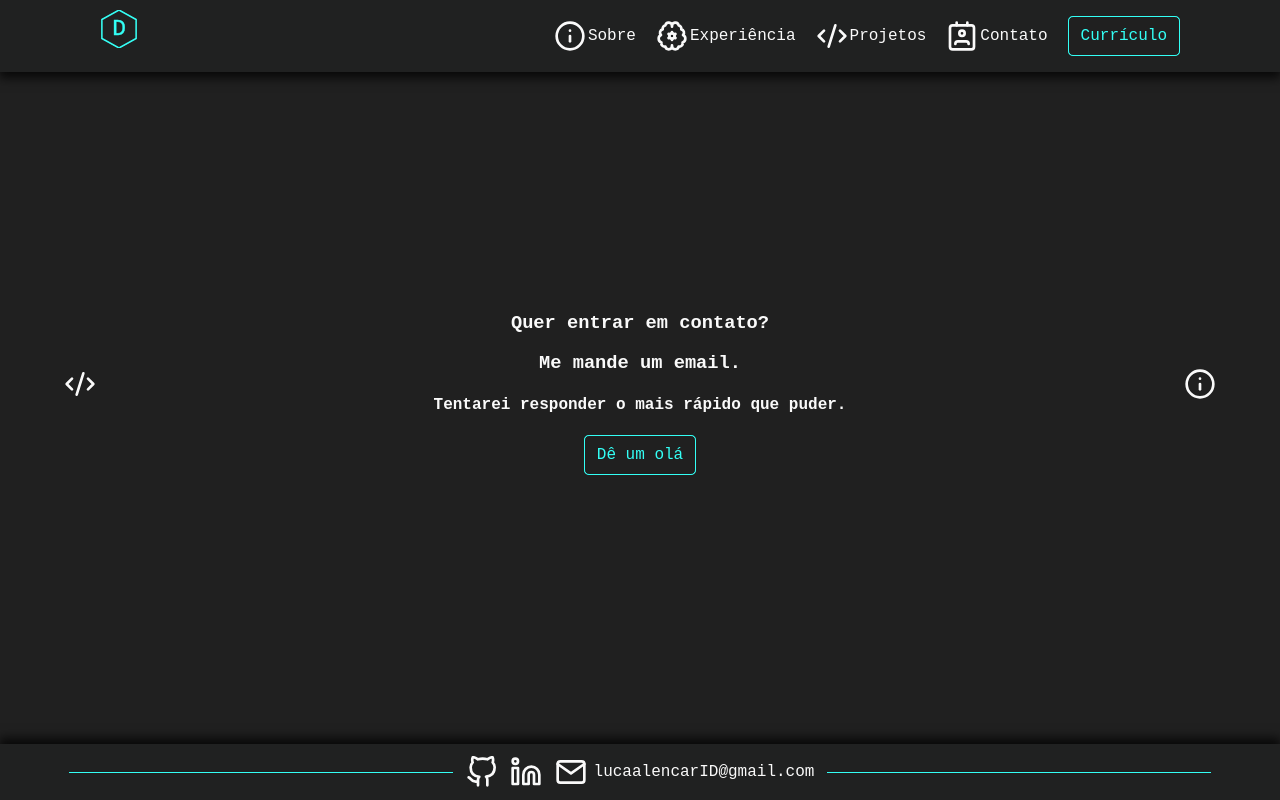
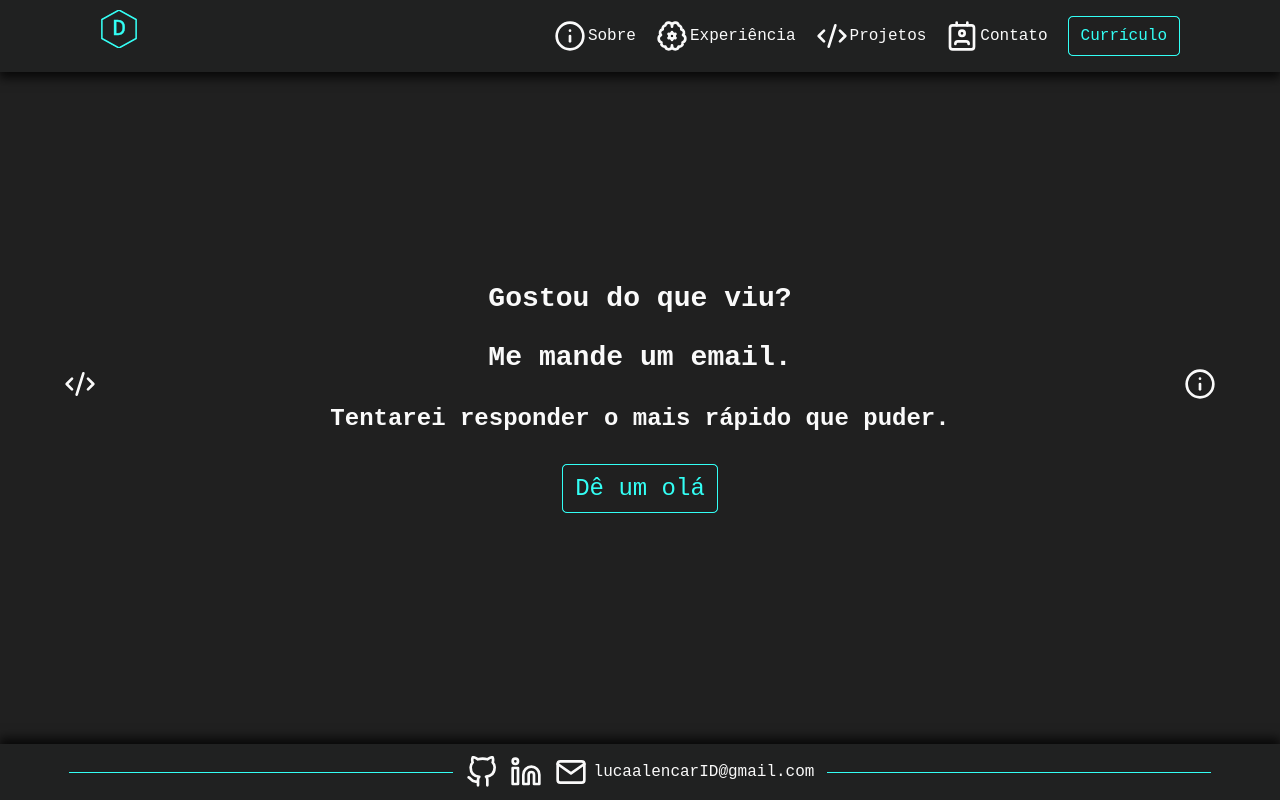
Before and after one commit to LucasDiasAl/Portfolio, a React (Create React App) app: page / in a window 1280 px wide. Both pictures are taken after a click on the item "Contato". Built offline with nearby package versions, Linux system fonts and the light colour scheme.

Commit message:
portifolio concluido

```diff
--- a/src/Components/Contact/Contact.css
+++ b/src/Components/Contact/Contact.css
@@ -1,3 +1,7 @@
+.contact-div {
+  font-size: 1.5rem;
+}
+
 .contact div{
   margin:0px;
   padding: 10px 12px;
--- a/src/Components/Contact/Contact.jsx
+++ b/src/Components/Contact/Contact.jsx
@@ -6,8 +6,8 @@ function Contact () {
     navigator.clipboard.writeText('lucaalencarID@gmail.com');
   };
   return (
-    <section>
-      <h1> Quer entrar em contato?</h1>
+    <section className='contact-div'>
+      <h1> Gostou do que viu?</h1>
       <h3>Me mande um email.</h3>
       <h4>Tentarei responder o mais rápido que puder.</h4>
       <section className="contact"><div onClick={() => window.location.href='mailto:lucaalencarID@gmail.com'}>Dê um olá</div></section>
--- a/src/Components/NavBar/NavBar.jsx
+++ b/src/Components/NavBar/NavBar.jsx
@@ -11,7 +11,7 @@ function NavBar ({setCarouselIndex}) {
     setCarouselIndex(actualIndex);
   };
   const handleOnClickOpenResume = () => {
-    const pdfFile = process.env.PUBLIC_URL + '/LUCAS_DIAS DE ALENCAR_CURRICULO.pdf';
+    const pdfFile = process.env.PUBLIC_URL + '/LUCAS_DIAS DE ALENCAR_Resume.pdf';
     window.open(pdfFile, '_blank', 'noopener,noreferrer');
   };
   return (
```
Also changed, not shown: 2 other files (tests, documents, lock files or other folders).
